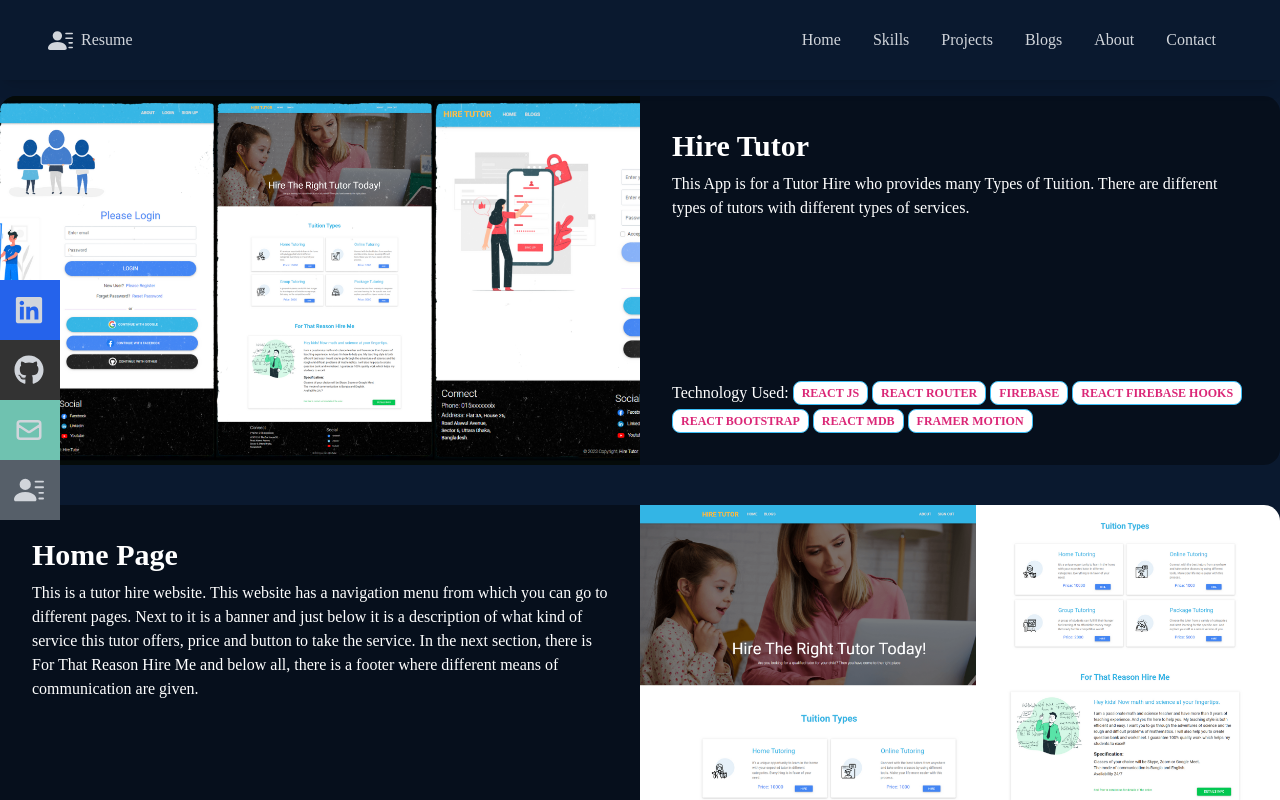
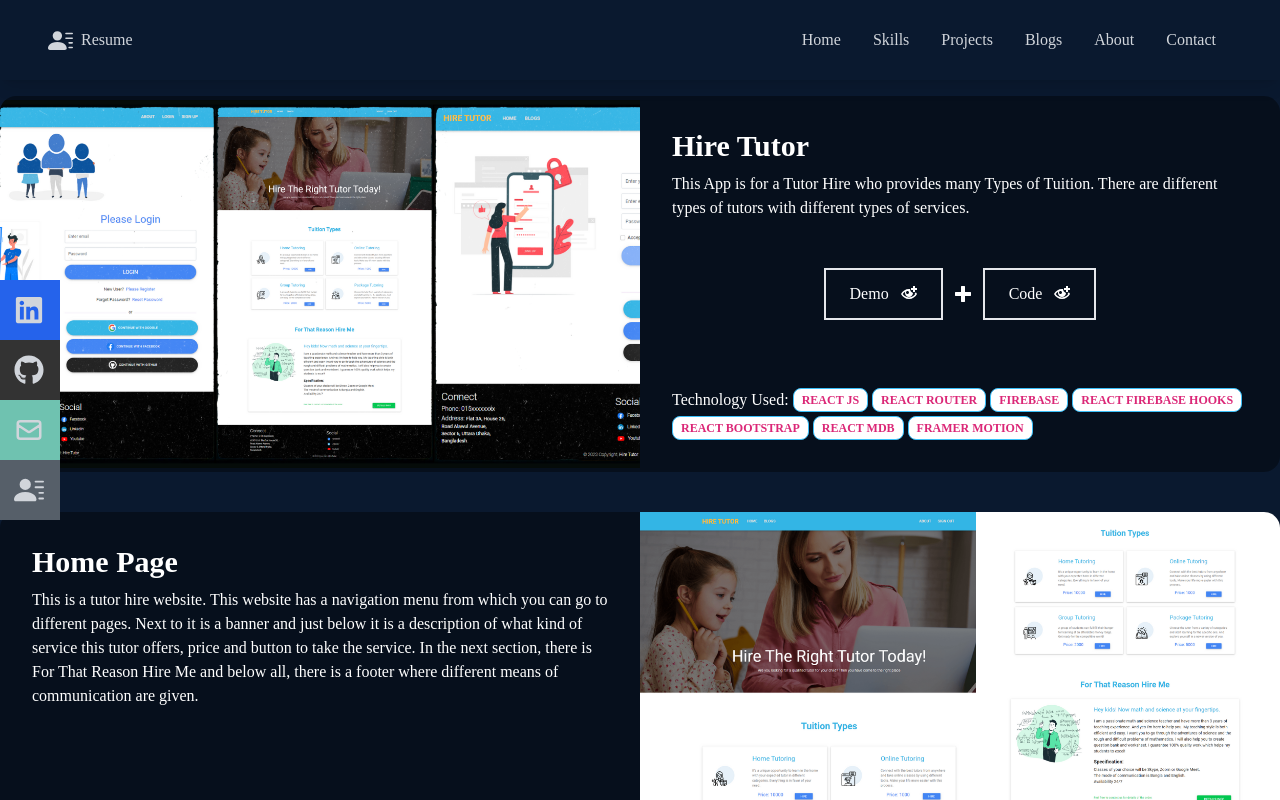
Before and after one commit to Shahriyar-Hosen/shahriyar-hosen-portfolio, a React (Create React App) app: page /HireTutor in a window 1280 px wide. Shown: the top 800 px of the page. Built offline with nearby package versions, Linux system fonts and the light colour scheme.

Commit message:
Hire Tutor  code & demo Link done

```diff
--- a/src/Pages/Projects/HireTutor.js
+++ b/src/Pages/Projects/HireTutor.js
@@ -5,6 +5,7 @@ import Authentication from "../../assets//Authentication.png";
 import CheckoutPage from "../../assets/CheckoutPage.png";
 import Blogs from "../../assets/hireTutorBlogs.png";
 import hireTutor from "../../assets/hire-tutor.png";
+import { ImPlus, ImEyePlus } from "react-icons/im";
 
 const HireTutor = () => {
   return (
@@ -23,6 +24,34 @@ const HireTutor = () => {
               There are different types of tutors with different types of
               services.
             </p>
+
+            <div class="grid  sm:flex justify-center items-center my-10 gap-3">
+              {" "}
+              <a
+                href="https://hire-tutor-f0b91.web.app/"
+                target="_blank"
+                rel="noopener noreferrer"
+              >
+                <button className="text-white group border-2 px-6 py-3  flex items-center hover:bg-pink-600 hover:border-pink-600 duration-200 ">
+                  Demo
+                  <ImEyePlus className="ml-3 " />
+                </button>
+              </a>
+              <span className="flex justify-center">
+                <ImPlus />
+              </span>
+              <a
+                href="https://github.com/shahriyarhosen/hire-tutor"
+                target="_blank"
+                rel="noopener noreferrer"
+              >
+                <button className="text-white group border-2 px-6 py-3  flex items-center hover:bg-pink-600 hover:border-pink-600 duration-200 ">
+                  Code
+                  <ImEyePlus className="ml-3" />
+                </button>
+              </a>
+            </div>
+
             <div class="card-actions justify-center mt-5">
               <div className="flex flex-wrap items-center gap-1">
                 <span>Technology Used: </span>
```
